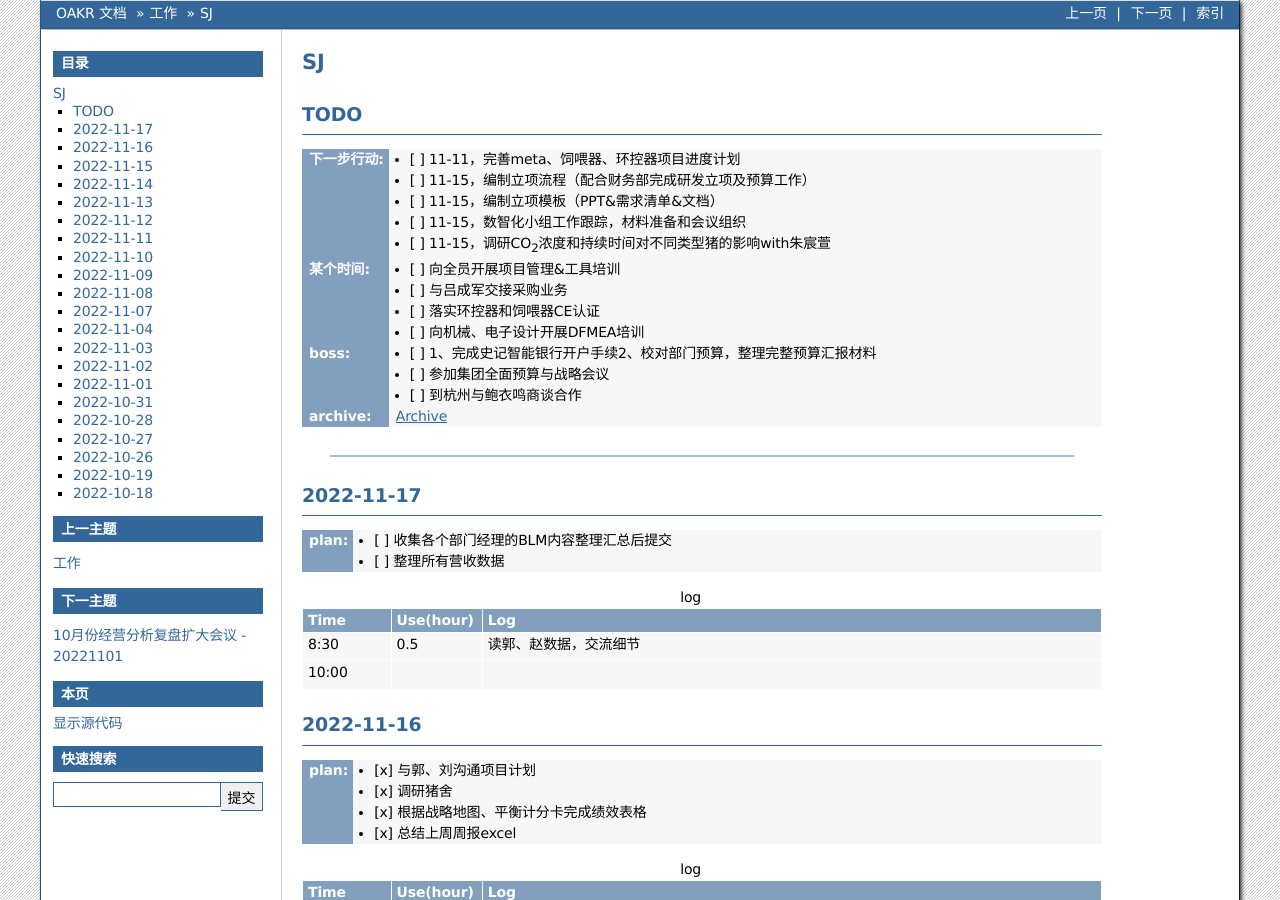
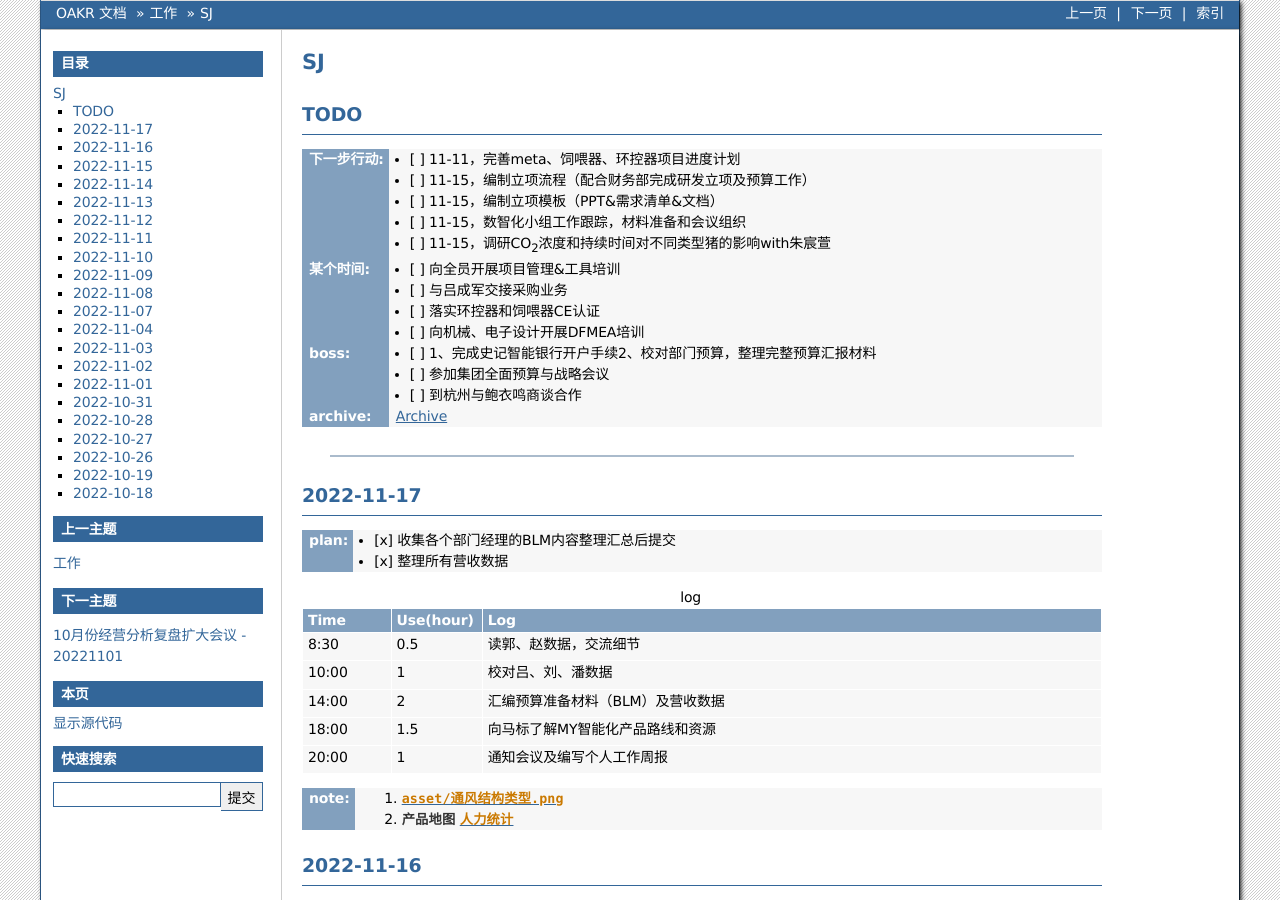
Before and after one commit to cruiurc/cruiurc.github.io, a Sphinx documentation site: the page built from source/work/sj/sj.rst, in a window 1280 px wide and 900 px high. Built offline with Sphinx 7.4.7, drawn with Linux system fonts in a browser that asks for light colours.

Commit message:
20221117 work

```diff
--- a/source/work/sj/sj.rst
+++ b/source/work/sj/sj.rst
@@ -29,15 +29,22 @@ TODO
 2022-11-17
 -----------
 :plan:
-   - [ ] 收集各个部门经理的BLM内容整理汇总后提交
-   - [ ] 整理所有营收数据
+   - [x] 收集各个部门经理的BLM内容整理汇总后提交
+   - [x] 整理所有营收数据
 
 .. csv-table:: log
    :header: "Time", "Use(hour)", "Log"
    :widths: 10, 10, 70
 
    8:30, 0.5, 读郭、赵数据，交流细节
-   10:00
+   10:00, 1, 校对吕、刘、潘数据
+   14:00, 2, 汇编预算准备材料（BLM）及营收数据
+   18:00, 1.5, 向马标了解MY智能化产品路线和资源
+   20:00, 1, 通知会议及编写个人工作周报
+
+:note:
+   1. :download:`asset/通风结构类型.png`
+   2. :download:`产品地图 <asset/MY产品地图.png>` :download:`人力统计 <asset/MY人力统计.png>`
 
 2022-11-16
 -----------
```
Also changed, not shown: source/work/sj/asset/MY人力统计.png (added), source/work/sj/asset/通风结构类型.png (added), 1 other file.
